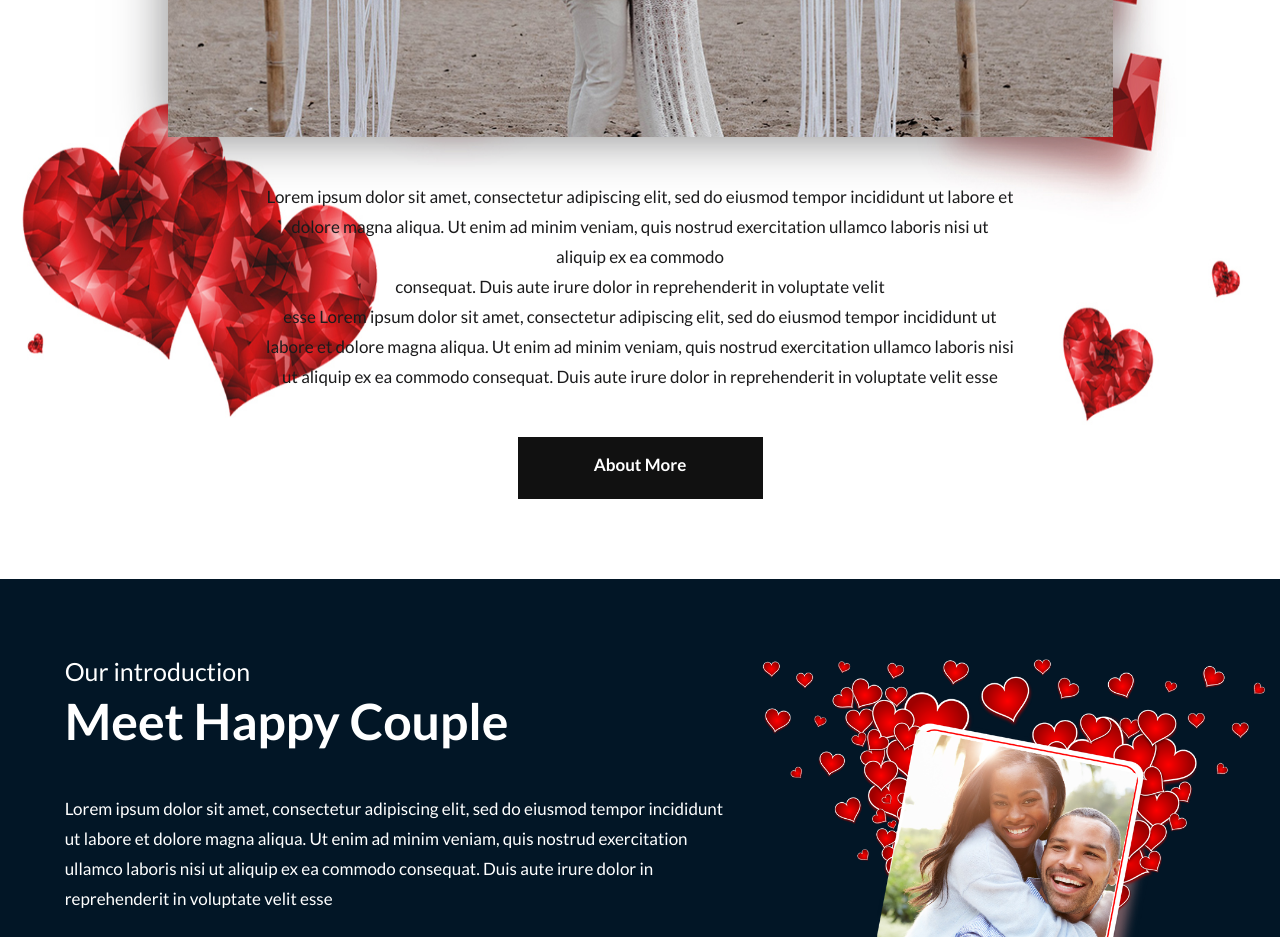
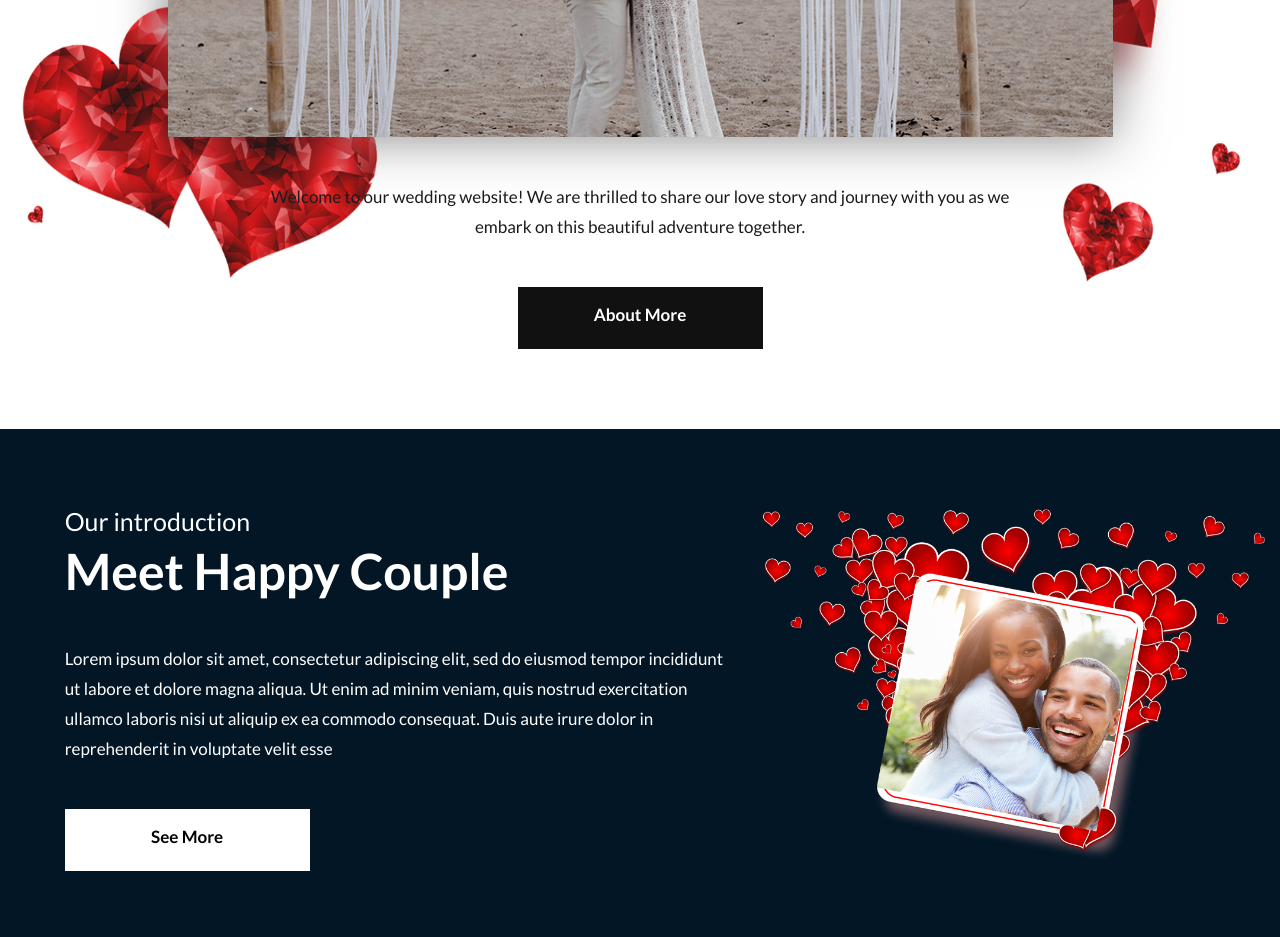
Before and after one commit to aeonmike/devops-batch2, a plain HTML site: page source/index.html in a window 1280 px wide. Shown: the part 1440-2377 px from the top of the page. Drawn offline with nearby package versions, Linux system fonts and the light colour scheme; some packages are replaced by stand-ins of ours; a script that the page names is missing.

Commit message:
Change about description

```diff
--- a/source/index.html
+++ b/source/index.html
@@ -196,8 +196,7 @@
                </div>
                <div class="col-md-8 offset-md-2">
                   <div class="about_img text_align_center">
-                     <p>Lorem ipsum dolor sit amet, consectetur adipiscing elit, sed do eiusmod tempor incididunt ut labore et dolore magna aliqua. Ut enim ad minim veniam, quis nostrud exercitation ullamco laboris nisi ut aliquip ex ea commodo <br>consequat. Duis aute irure dolor in reprehenderit in voluptate velit<br>
-                        esse Lorem ipsum dolor sit amet, consectetur adipiscing elit, sed do eiusmod tempor incididunt ut labore et dolore magna aliqua. Ut enim ad minim veniam, quis nostrud exercitation ullamco laboris nisi ut aliquip ex ea commodo consequat. Duis aute irure dolor in reprehenderit in voluptate velit esse
+                     <p>Welcome to our wedding website! We are thrilled to share our love story and journey with you as we embark on this beautiful adventure together.
                      </p>
                      <a class="read_more" href="about.html">About More</a>
                   </div>
```
